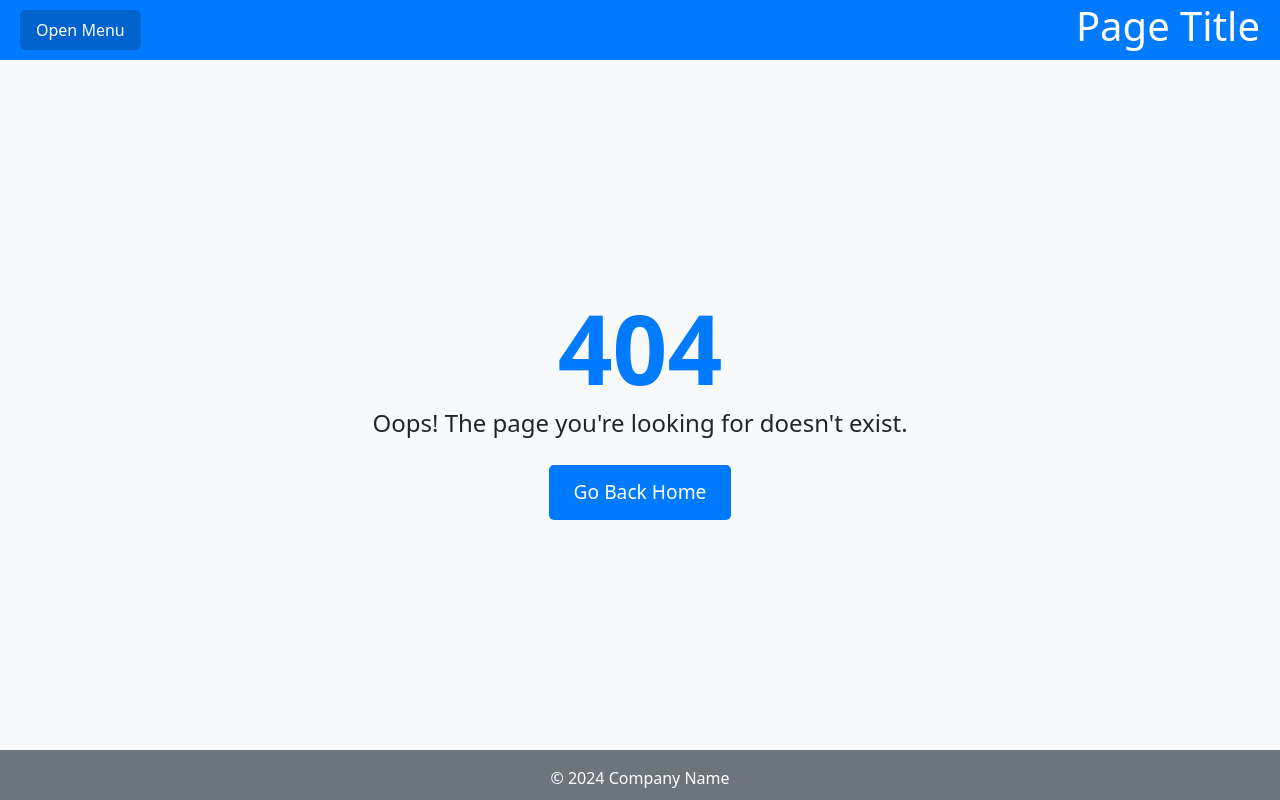
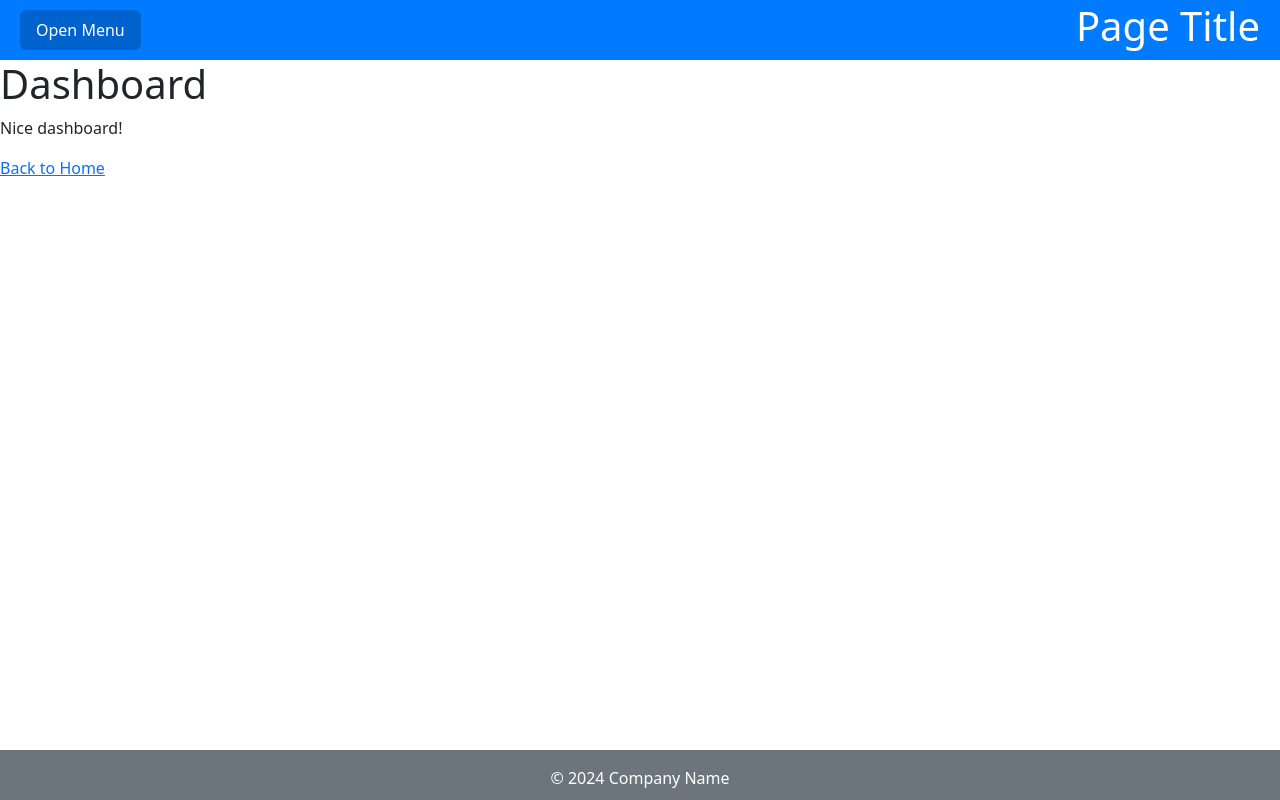
Before and after one commit to raarnout/dashboard, a Next.js app: page /dashboard in a window 1280 px wide. Before the commit this address had no page. Built offline with nearby package versions, Linux system fonts and the light colour scheme.

Commit message:
made aside, navbar and footer persistent

```diff
--- /dev/null
+++ b/src/app/dashboard/page.tsx
@@ -0,0 +1,11 @@
+import Link from "next/link";
+
+export default function AboutPage() {
+  return (
+    <div>
+      <h1>Dashboard</h1>
+      <p>Nice dashboard!</p>
+      <Link href="/">Back to Home</Link>
+    </div>
+  );
+}
--- a/src/app/layout.tsx
+++ b/src/app/layout.tsx
@@ -13,7 +13,7 @@ export default function RootLayout({ children }: { children: React.ReactNode })
     <html lang="en">
       <body>
         <BootstrapClient />
-        <LayoutWrapper>{children}</LayoutWrapper>
+        <LayoutWrapper>{children}</LayoutWrapper> {/* ✅ Alleen de content wisselt */}
       </body>
     </html>
   );
--- a/src/app/not-found.tsx
+++ b/src/app/not-found.tsx
@@ -1,11 +1,11 @@
+import Link from "next/link";
+
 export default function NotFoundPage() {
     return (
       <div className="not-found">
         <h1>404</h1>
         <p>Oops! The page you're looking for doesn't exist.</p>
-        <a href="/" className="btn">
-          Go Back Home
-        </a>
+        <Link href="/">Back to Home</Link>
       </div>
     );
   }
--- a/src/components/LayoutWrapper/index.tsx
+++ b/src/components/LayoutWrapper/index.tsx
@@ -13,7 +13,7 @@ export default function LayoutWrapper({ children }: { children: React.ReactNode
 
   return (
     <div className={`wrapper ${isSidebarOpen ? "sidebar-open" : ""}`}>
-      <Sidebar isOpen={isSidebarOpen} />
+      <Sidebar isOpen={isSidebarOpen} /> {/* ✅ isOpen wordt correct doorgegeven */}
       <div className="main">
         <Navbar isSidebarOpen={isSidebarOpen} toggleSidebar={toggleSidebar} />
         <main className="content">{children}</main>
--- a/src/components/Sidebar/index.tsx
+++ b/src/components/Sidebar/index.tsx
@@ -1,4 +1,5 @@
 "use client";
+import Link from "next/link";
 
 interface SidebarProps {
   isOpen: boolean;
@@ -12,9 +13,9 @@ export default function Sidebar({ isOpen }: SidebarProps) {
       </div>
       <div className="offcanvas-body">
         <ul>
-          <li><a href="#">Dashboard</a></li>
-          <li><a href="#">Settings</a></li>
-          <li><a href="#">Profile</a></li>
+          <li><Link href="/dashboard">Dashboard</Link></li>
+          <li> <Link href="/settings">Settings</Link></li>
+          <li><Link href="/profile">Profile</Link></li>
         </ul>
       </div>
     </aside>
```
Also changed, not shown: src/app/page.tsx (+8 -2 lines), src/app/settings/page.tsx (added, +11 -0 lines).
